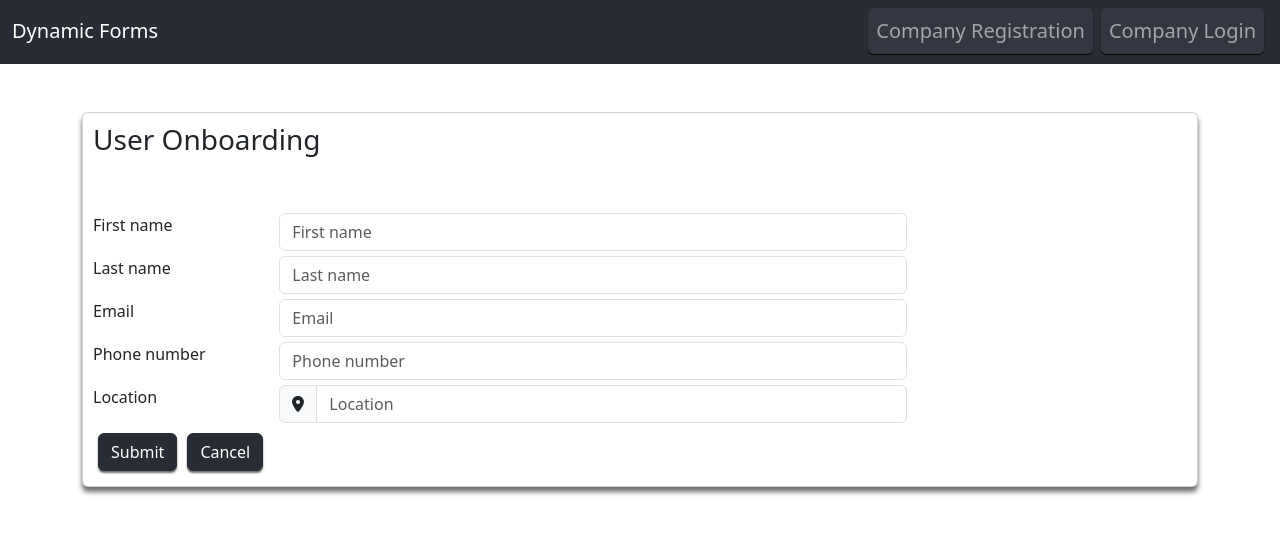
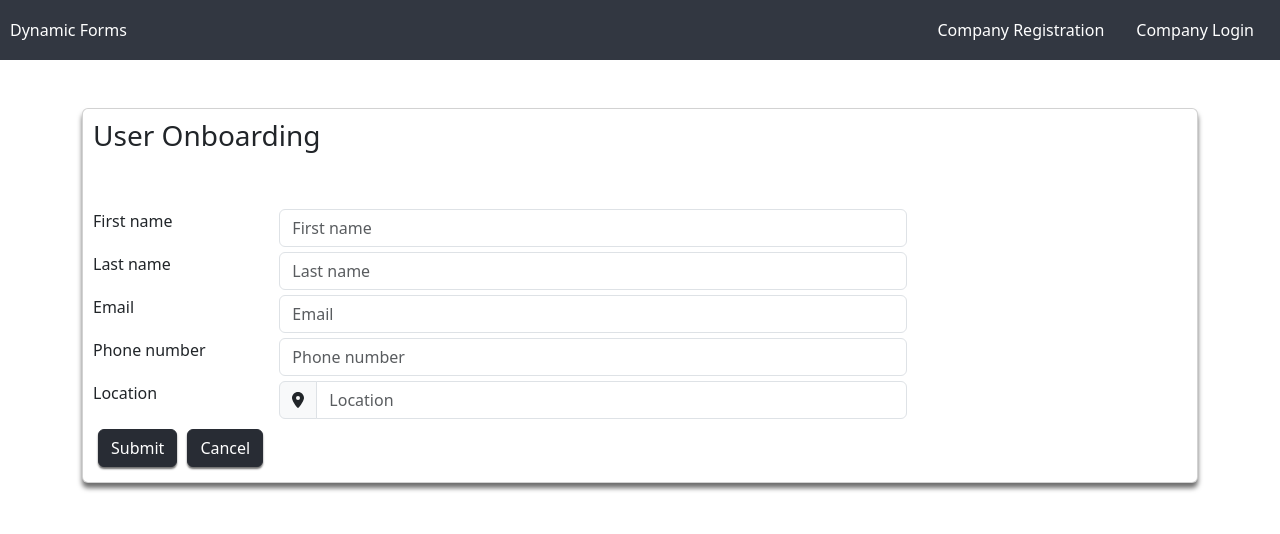
Before and after one commit to BharathReddyA/dynamic-forms, a React (Create React App) app: page /add-user in a window 1280 px wide. Shown: the top 534 px of the page. Built offline with nearby package versions, Linux system fonts and the light colour scheme.

Commit message:
Changed the Nav style

```diff
--- a/src/App.css
+++ b/src/App.css
@@ -34,19 +34,19 @@
   align-items: center;
 }
 
-
 .header {
   background-color: #282c34;
   min-height: 8vh;
-  font-size: 2.5vh;
-  color: white;
+  font-size: 2.1vh;
 }
 
 .NavLink {
   background-color: #323741 !important;
   box-shadow: 0px 1px 1px 0px #000000 !important;
   border-radius: 5px !important;
+  color: white !important;
 }
+
 .NavLink:hover {
   background-color: #323741 !important;
   box-shadow: 0px 2px 2px 0px #000000 !important;
@@ -81,12 +81,58 @@
   margin-bottom: 5px;
 }
 
-.ButtonSection{
+.ButtonSection {
   align-content: center;
   align-items: center;
   justify-content: center;
 }
 
-.M5{
+.M5 {
   margin: 5px;
 }
+
+/* Layout styles */
+.app-layout {
+  display: flex;
+  height: 100vh;
+}
+
+.side-nav {
+  width: 200px;
+  background-color: #323741;
+  padding-top: 30px;
+}
+
+.side-nav a {
+  padding: 10px 15px;
+  text-decoration: none;
+  font-size: 18px;
+  color: white;
+  display: block;
+}
+
+.side-nav a:hover {
+  background-color: #575d69;
+}
+
+.main-content {
+  flex: 1;
+  overflow-y: auto;
+}
+
+.top-nav {
+  background-color: #323741;
+  height: 60px;
+  padding: 0 10px;
+  color: white;
+  display: flex;
+  align-items: center;
+  justify-content: space-between;
+}
+
+.navLink {
+  color: white !important;
+}
+.navLink:hover {
+  background-color: #575d69 !important;
+}
--- a/src/App.js
+++ b/src/App.js
@@ -1,4 +1,4 @@
-import React, { useState } from "react";
+import React, { useState, useEffect } from "react";
 import "./App.css";
 import "bootstrap/dist/css/bootstrap.min.css";
 import { Container, Navbar, Nav } from "react-bootstrap";
@@ -12,91 +12,71 @@ import VerifyAccount from "./Components/VerifyAccount";
 import ViewUserFilledForms from "./Components/ViewUserFilledForms";
 import CompanyRegistration from "./Screens/CompanyRegistration";
 import CompanyLogin from "./Screens/CompanyLogin";
+import CompanyProfile from "./Screens/CompanyProfile";
 
 function App() {
   const [isLoggedIn, setIsLoggedIn] = useState(false);
 
+  useEffect(() => {
+    const token = localStorage.getItem("authToken");
+    if (token) {
+      setIsLoggedIn(true);
+    }
+  }, []);
+
   const handleLogout = () => {
     setIsLoggedIn(false);
-    // Clear any tokens or user data from storage here if needed
     localStorage.removeItem("authToken");
   };
 
   return (
     <Router>
-      <div>
-        <header className="header">
-          <Navbar variant="dark" expand="lg">
-            <Container fluid>
+      <div className="app-layout">
+        {isLoggedIn && (
+          <nav className="side-nav">
+            <Link to="/add-user">Add Users</Link>
+            <Link to="/add-forms">Add Forms</Link>
+            <Link to="/view-forms">View Forms</Link>
+            <Link to="/view-user-filled-forms">View User Filled Forms</Link>
+            <Link to="/" onClick={handleLogout}>
+              Logout
+            </Link>
+          </nav>
+        )}
+        <div className="main-content">
+          <div className="top-nav">
             <Navbar.Brand as={Link} to="/">
               Dynamic Forms
             </Navbar.Brand>
-              <Navbar.Toggle aria-controls="basic-navbar-nav" />
-              <Navbar.Collapse id="basic-navbar-nav">
             <Nav className="ms-auto">
-                  {isLoggedIn ? (
+              {!isLoggedIn && (
                 <>
                   <Nav.Link
-                        className="NavLink mx-1"
-                        as={Link}
-                        to="/add-user"
-                      >
-                        Add Users
-                      </Nav.Link>
-                      <Nav.Link
-                        className="NavLink mx-1"
-                        as={Link}
-                        to="/add-forms"
-                      >
-                        Add Forms
-                      </Nav.Link>
-                      <Nav.Link
-                        className="NavLink mx-1"
-                        as={Link}
-                        to="/view-forms"
-                      >
-                        View Forms
-                      </Nav.Link>
-                      <Nav.Link
-                        className="NavLink mx-1"
-                        as={Link}
-                        to="/view-user-filled-forms"
-                      >
-                        View User Filled Forms
-                      </Nav.Link>
-                      <Nav.Link
-                        className="NavLink mx-1"
-                        onClick={handleLogout}
-                        as={Link}
-                        to="/"
-                      >
-                        Logout
-                      </Nav.Link>
-                    </>
-                  ) : (
-                    <>
-                      <Nav.Link
-                        className="NavLink mx-1"
+                    className="navLink"
                     as={Link}
                     to="/CompanyRegistration"
                   >
                     Company Registration
                   </Nav.Link>
-                      <Nav.Link
-                        className="NavLink mx-1"
-                        as={Link}
-                        to="/CompanyLogin"
-                      >
+                  <Nav.Link className="navLink" as={Link} to="/CompanyLogin">
                     Company Login
                   </Nav.Link>
                 </>
               )}
+              {isLoggedIn && (
+                <>
+                  <Nav.Link className="navLink" as={Link} to="/add-user">
+                    Add Users
+                  </Nav.Link>
+                  <Nav.Link className="navLink" as={Link} to="/company-profile">
+                    Profile
+                  </Nav.Link>
+                </>
+              )}
             </Nav>
-              </Navbar.Collapse>
-            </Container>
-          </Navbar>
-        </header>
-        <div>
+          </div>
+
+          <Container fluid>
             <Routes>
               <Route
                 path="/"
@@ -109,6 +89,7 @@ function App() {
               <Route path="/add-forms" element={<AddForms />} />
               <Route path="/view-forms" element={<ViewForms />} />
               <Route path="/verify-account" element={<VerifyAccount />} />
+              <Route path="/company-profile" element={<CompanyProfile />} />
               <Route
                 path="/CompanyRegistration"
                 element={<CompanyRegistration />}
@@ -122,6 +103,7 @@ function App() {
                 element={<ViewUserFilledForms />}
               />
             </Routes>
+          </Container>
         </div>
       </div>
     </Router>
--- /dev/null
+++ b/src/Screens/CompanyProfile.js
@@ -0,0 +1,9 @@
+import React from 'react';
+
+export default function AddUser(){
+  return(
+    <div>
+      <p>This is to add users</p>
+    </div>
+  )
+}
```
Lines whose indentation alone changed are shown as unchanged.
